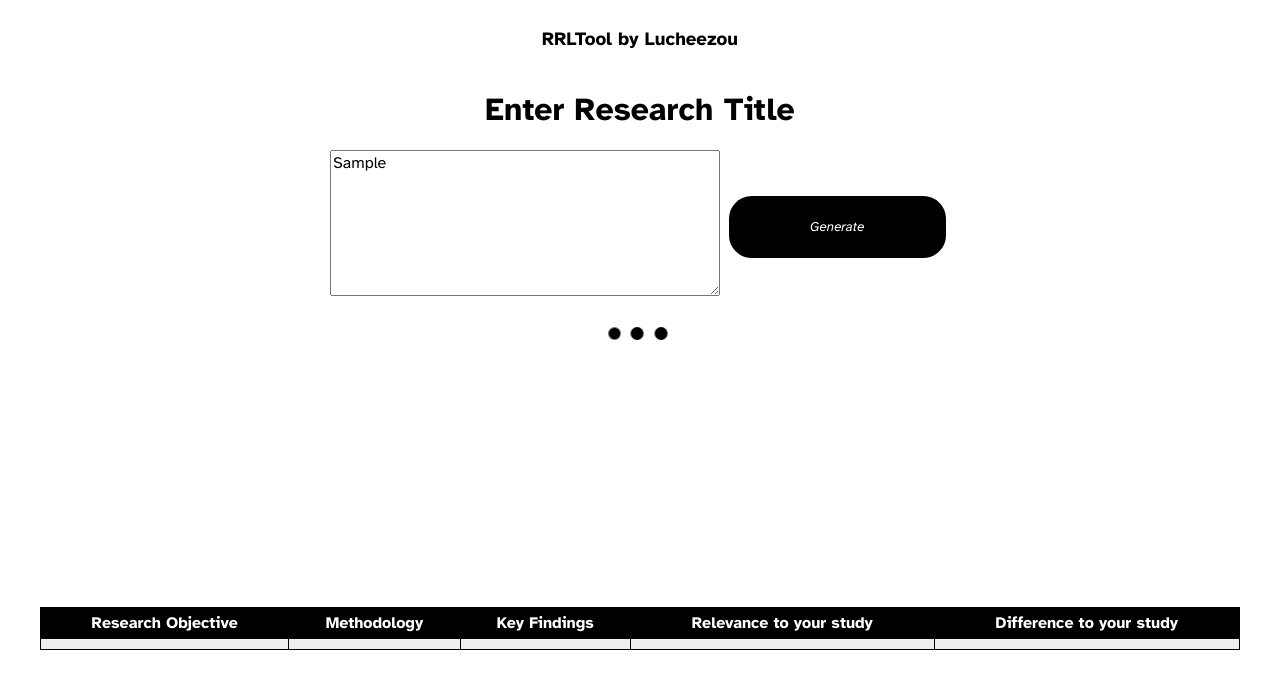
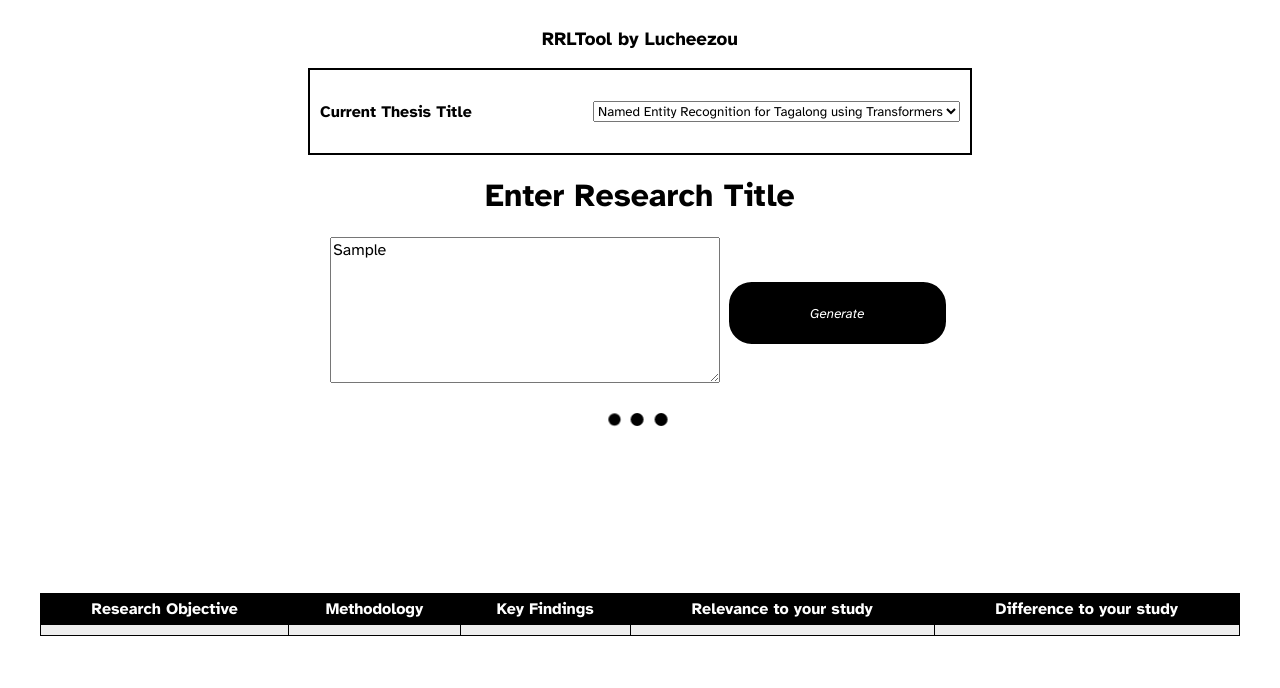
Before and after one commit to Lucheezou/RRLTool, a website: page views/index.html in a window 1280 px wide. Both pictures are taken after typing "Sample" into the empty fields and a click on the button "Generate". Drawn offline with nearby package versions, Linux system fonts and the light colour scheme; no server answers.

Commit message:
added selection

```diff
--- a/views/index.html
+++ b/views/index.html
@@ -1,6 +1,7 @@
 <!DOCTYPE html>
 <html lang="en">
   <head>
+
     <script src="https://cdnjs.cloudflare.com/ajax/libs/axios/1.5.0/axios.min.js" integrity="sha512-aoTNnqZcT8B4AmeCFmiSnDlc4Nj/KPaZyB5G7JnOnUEkdNpCZs1LCankiYi01sLTyWy+m2P+W4XM+BuQ3Q4/Dg==" crossorigin="anonymous" referrerpolicy="no-referrer"></script>
     <link rel="preconnect" href="https://fonts.googleapis.com">
     <link rel="preconnect" href="https://fonts.gstatic.com" crossorigin>
@@ -16,6 +17,14 @@
 
 <div id="root">
     <h3>RRLTool by Lucheezou</h3>
+    <div id="selection">
+    <h4>Current Thesis Title</h4>
+    <select id="thesis">
+      <option selected>Named Entity Recognition for Tagalong using Transformers</option>
+      <option>Voice Activated Coding</option>
+      <option >Gold</option>
+    </select>
+    </div>
     <h1>Enter Research Title</h1>
     <div class="textbox" onselectstart="return false"><textarea id="textbox" name="text" class="textbox" rows="7" cols="10" wrap="soft"></textarea>
 
@@ -46,11 +55,13 @@
 
 <script>
 
+
 document.getElementById("send").addEventListener("click",()=>{
   document.getElementById("lds").style.visibility = "visible"
   let title = document.getElementById('textbox').value
-
+  let thesis = document.getElementById('thesis').value
   axios.post('/query', {
+   'thesis': thesis,
    'question': title
   })
   .then(function (response) {
@@ -81,7 +92,7 @@ document.getElementById("send").addEventListener("click",()=>{
 .lds-ellipsis div {
 
   position: absolute;
-  top: -200px;
+  top: -100px;
   width: 13px;
   height: 13px;
   border-radius: 50%;
@@ -149,10 +160,25 @@ document.getElementById("send").addEventListener("click",()=>{
         margin-bottom: 100px
     }
 
+    #selection{
+      padding: 10px;
+      border: solid 2px black;
+      align-items: center;
+      min-width: 50vw;
+      justify-content: space-between;
+      display: flex;
+      flex-flow: row;
+    }
+
+    #selection #thesis{
+      min-width: 10vw;
+      max-height: 5vh;
+    }
+
     .ocean {
     position: relative;
     bottom: 65px;
-    margin-bottom: 200px;
+    margin-bottom: 100px;
     height: 70px;
     width: 225px;
     background:#000000;
```
Also changed, not shown: routes/query.js (+3 -6 lines).
